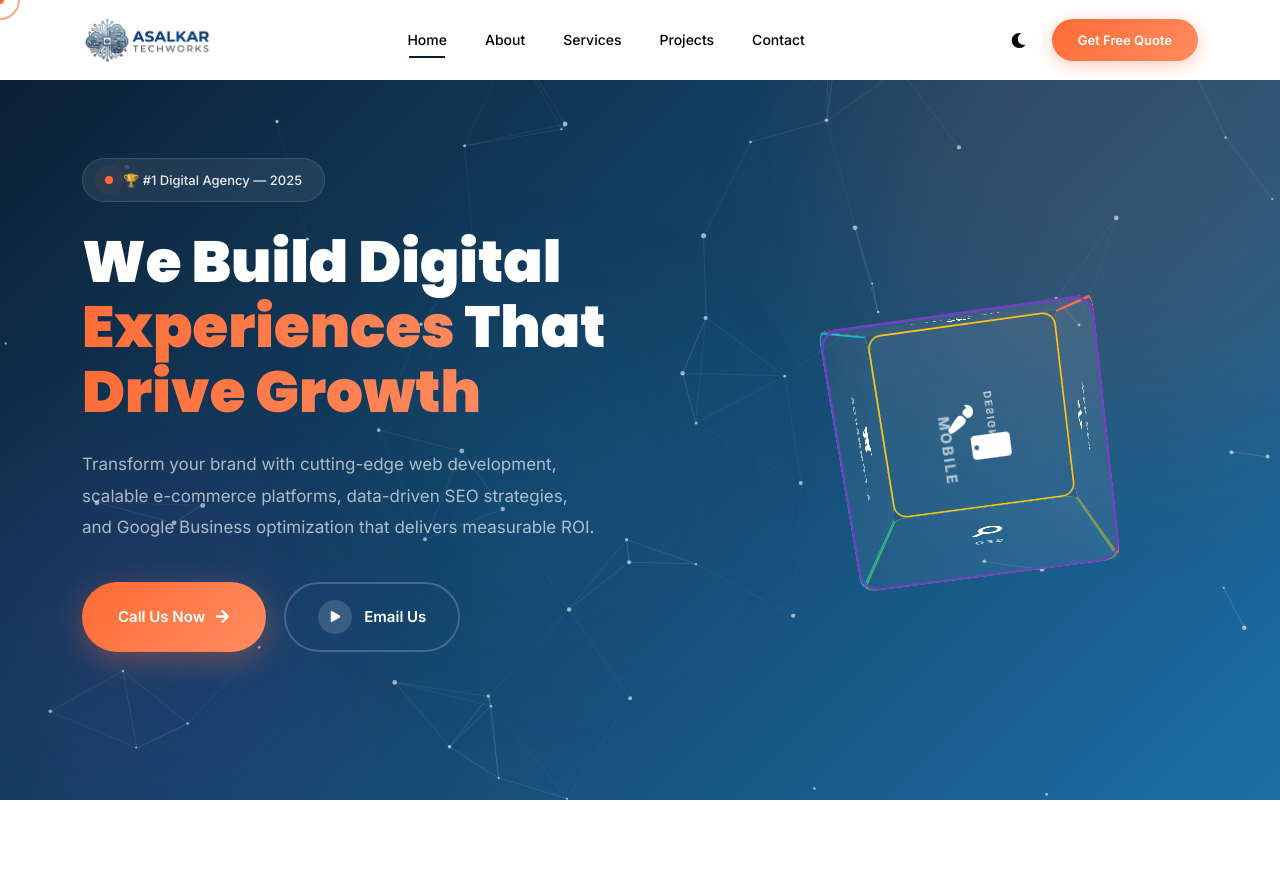
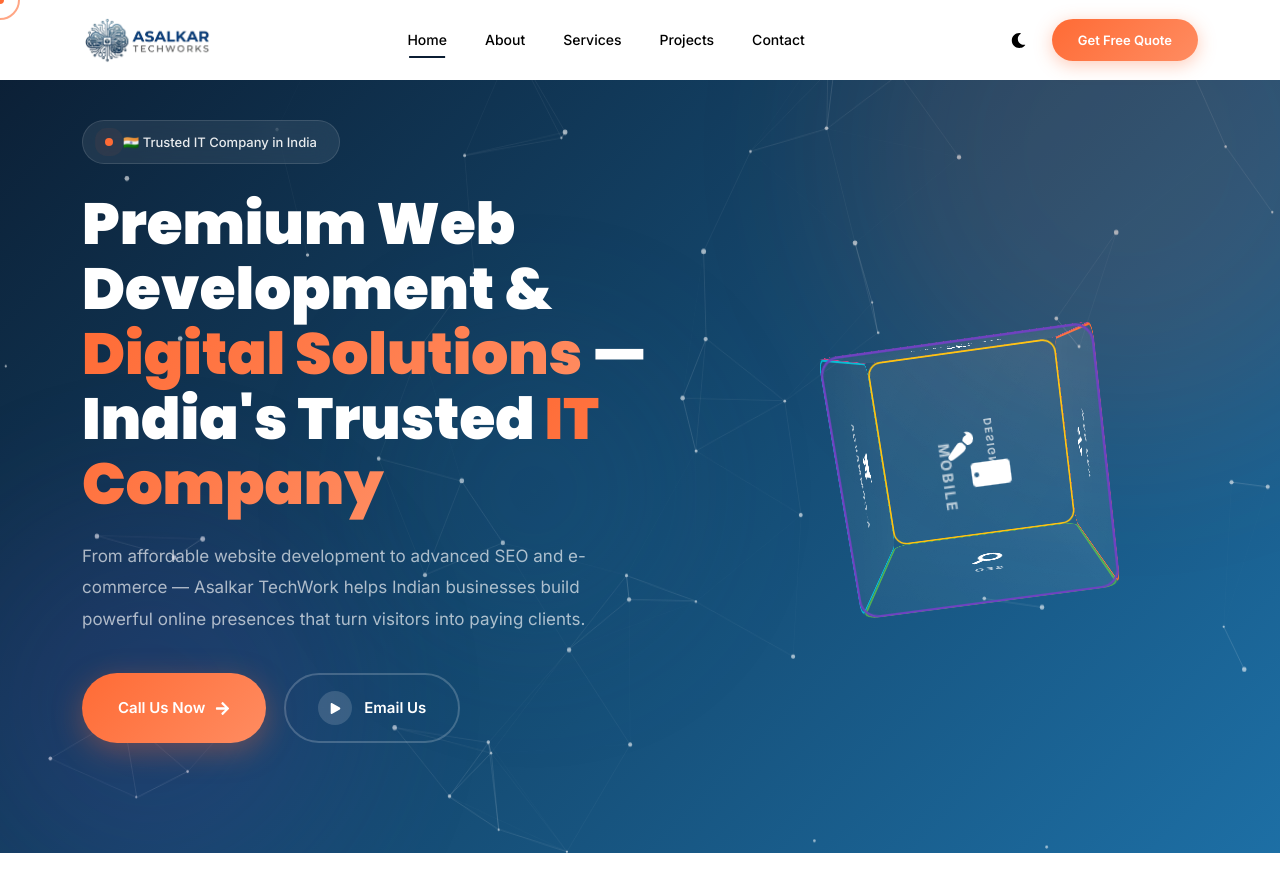
Before and after one commit to asalkarhh/Startup, a React (Create React App) app: page / in a window 1280 px wide. Shown: the top 892 px of the page. Built offline with nearby package versions, Linux system fonts and the light colour scheme.

Commit message:
Updated UI

```diff
--- a/public/index.html
+++ b/public/index.html
@@ -4,13 +4,46 @@
   <meta charset="utf-8" />
   <meta name="viewport" content="width=device-width, initial-scale=1" />
   <meta name="theme-color" content="#0B1D32" />
-  <meta name="description" content="Asalkar Techworks Digital Agency — Premium Web Development, E-commerce, SEO & Google Business Services. Transform your digital presence today." />
-  <meta name="keywords" content="digital agency, web development, SEO, e-commerce, google business, premium website design" />
-  <meta name="author" content="Asalkar Techworks Digital" />
-  <meta property="og:title" content="Asalkar Techworks Digital Agency" />
-  <meta property="og:description" content="We Build Digital Experiences That Drive Growth" />
+  <meta name="robots" content="index, follow" />
+  <meta name="description" content="Asalkar TechWork is a trusted IT company in India offering affordable website development, e-commerce solutions, SEO optimization, and Google Business setup. Build a powerful digital presence that converts visitors into clients." />
+  <meta name="keywords" content="IT Company in India, Web Development Services, Affordable Website Development, Web Design India, SEO Services India, Digital Agency India, E-commerce Solutions India, IT services India, Asalkar TechWork, asalkar.in, website development company India" />
+  <meta name="author" content="Asalkar TechWork" />
+  <link rel="canonical" href="https://asalkar.in/" />
+
+  <!-- Open Graph -->
+  <meta property="og:title" content="Asalkar TechWork | IT Company in India — Web Development & SEO Services" />
+  <meta property="og:description" content="Trusted IT company in India. Premium web development, e-commerce, and SEO services that convert visitors into paying clients." />
   <meta property="og:type" content="website" />
-  <title>Asalkar Techworks Digital | Premium Digital Agency</title>
+  <meta property="og:url" content="https://asalkar.in/" />
+  <meta property="og:site_name" content="Asalkar TechWork" />
+
+  <!-- Twitter Card -->
+  <meta name="twitter:card" content="summary_large_image" />
+  <meta name="twitter:title" content="Asalkar TechWork | IT Company in India" />
+  <meta name="twitter:description" content="Affordable web development, SEO & digital solutions for Indian businesses. Build your online presence with India's trusted IT partner." />
+
+  <title>Asalkar TechWork | IT Company in India — Affordable Web Development & SEO Services</title>
+
+  <!-- JSON-LD Local Business Schema -->
+  <script type="application/ld+json">
+  {
+    "@context": "https://schema.org",
+    "@type": "ITService",
+    "name": "Asalkar TechWork",
+    "description": "Trusted IT company in India offering web development, e-commerce, SEO optimization, and Google Business services.",
+    "url": "https://asalkar.in",
+    "telephone": "+918087818729",
+    "email": "asalkarhh@gmail.com",
+    "address": {
+      "@type": "PostalAddress",
+      "addressCountry": "IN"
+    },
+    "serviceType": ["Web Development", "SEO Optimization", "E-Commerce Solutions", "Mobile App Development", "UI/UX Design"],
+    "areaServed": "India",
+    "priceRange": "$$"
+  }
+  </script>
+
   <link rel="preconnect" href="https://fonts.googleapis.com">
   <link rel="preconnect" href="https://fonts.gstatic.com" crossorigin>
   <link href="https://fonts.googleapis.com/css2?family=Inter:wght@300;400;500;600;700;800;900&family=Poppins:wght@300;400;500;600;700;800;900&family=Fira+Code:wght@400;500&display=swap" rel="stylesheet">
--- a/src/components/AboutPreview.jsx
+++ b/src/components/AboutPreview.jsx
@@ -23,12 +23,12 @@
             <div className="about-content-wrap">
               <span className="section-label">About Us</span>
               <h2 className="section-heading">
-                Crafting Digital <span className="gradient-text">Excellence</span> Since 2019
+                India's Trusted IT Partner for <span className="gradient-text">Digital Excellence</span>
               </h2>
               <p className="about-desc">
-                Asalkar Techworks is a full-service digital agency that crafts premium websites,
-                powerful e-commerce platforms, and data-driven SEO strategies. We transform ideas
-                into digital experiences that captivate and convert.
+                Asalkar TechWork is an IT company in India delivering premium websites, powerful
+                e-commerce solutions, and proven SEO strategies. We transform your ideas into
+                digital experiences that captivate, convert, and grow your business.
               </p>
               <ul className="about-checks about-checks--centered">
                 {points.map((p, i) => (
--- a/src/components/Hero.jsx
+++ b/src/components/Hero.jsx
@@ -22,21 +22,21 @@
               <div className="hero-badge-wrap" data-aos="fade-down" data-aos-delay="300">
                 <span className="hero-badge">
                   <span className="hb-dot" />
-                  <span>🏆 #1 Digital Agency — 2025</span>
+                  <span>🇮🇳 Trusted IT Company in India</span>
                 </span>
               </div>
 
               <h1 className="hero-heading" data-aos="fade-up" data-aos-delay="400">
-                We Build Digital
-                <span className="hero-heading-accent"> Experiences </span>
-                That
-                <span className="hero-heading-accent"> Drive Growth</span>
+                Premium Web Development &amp;
+                <span className="hero-heading-accent"> Digital Solutions </span>
+                — India's Trusted
+                <span className="hero-heading-accent"> IT Company</span>
               </h1>
 
               <p className="hero-sub" data-aos="fade-up" data-aos-delay="500">
-                Transform your brand with cutting-edge web development, scalable
-                e-commerce platforms, data-driven SEO strategies, and Google
-                Business optimization that delivers measurable ROI.
+                From affordable website development to advanced SEO and e-commerce —
+                Asalkar TechWork helps Indian businesses build powerful online
+                presences that turn visitors into paying clients.
               </p>
 
               <div className="hero-btns" data-aos="fade-up" data-aos-delay="600">
@@ -72,17 +72,13 @@
             <div className="hero-visual">
               <Cube3D />
               {/* Floating stats */}
-              {/* <div className="hero-float-card hfc-1" data-aos="zoom-in" data-aos-delay="800">
-                <div className="hfc-icon green">📈</div>
-                <div><strong>+340%</strong><span>Revenue Growth</span></div>
-              </div> */}
               {/* <div className="hero-float-card hfc-2" data-aos="zoom-in" data-aos-delay="900">
                 <div className="hfc-icon blue">🚀</div>
-                <div><strong>99.9%</strong><span>Uptime Score</span></div>
-              </div> */}
-              {/* <div className="hero-float-card hfc-3" data-aos="zoom-in" data-aos-delay="1000">
+                <div><strong>2–3 Weeks</strong><span>Website Launch</span></div>
+              </div>
+              <div className="hero-float-card hfc-3" data-aos="zoom-in" data-aos-delay="1000">
                 <div className="hfc-icon purple">⭐</div>
-                <div><strong>4.9/5</strong><span>Client Rating</span></div>
+                <div><strong>100%</strong><span>Client Satisfaction</span></div>
               </div> */}
             </div>
           </div>
--- a/src/components/ServicesPreview.jsx
+++ b/src/components/ServicesPreview.jsx
@@ -27,9 +27,9 @@
         <div className="text-center" data-aos="fade-up">
           <span className="section-label">Our Services</span>
           <h2 className="section-heading">
-            Solutions That <span className="gradient-text">Drive Results</span>
+            Affordable Web Development Services <span className="gradient-text">That Drive Results</span>
           </h2>
-          <p className="section-sub">Comprehensive digital services tailored to your business needs, crafted with precision.</p>
+          <p className="section-sub">Comprehensive IT services for Indian businesses — from website development to SEO optimization, crafted with precision and built to convert.</p>
         </div>
 
         <div className="row g-4 mt-4">
--- a/src/styles/main.css
+++ b/src/styles/main.css
@@ -515,7 +515,8 @@
   display:flex; align-items:center; gap:10px; padding:8px 0;
   color:var(--text-2); font-size:15px;
 }
-.check-icon { color:var(--green); font-size:16px; flex-shrink:0; }
+.about-checks--centered li { align-items:flex-start; }
+.check-icon { color:var(--green); font-size:16px; flex-shrink:0; margin-top:2px; }
 
 /* MVV Cards */
 .mvv-card {
```
